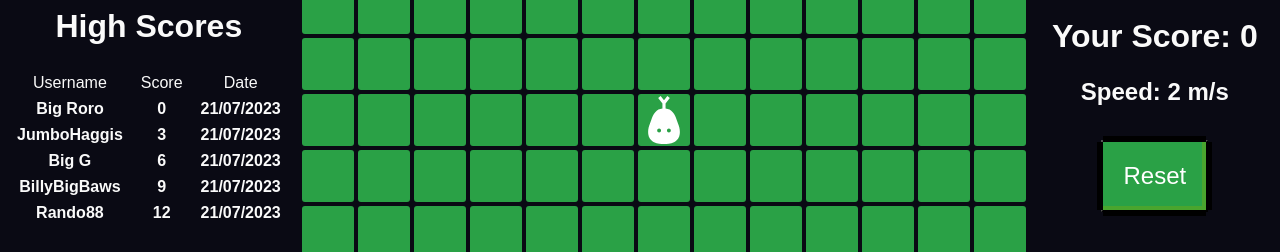
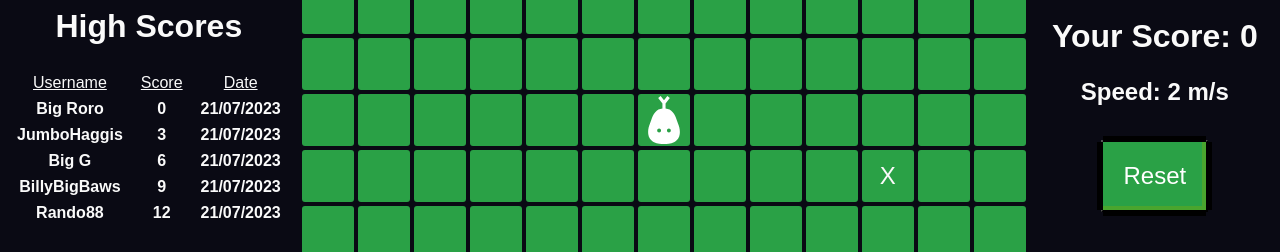
Before and after one commit to RoryMacGregor88/snake, a React (Vite) app: page / in a window 1280 px wide. Shown: the part 374-626 px from the top of the page. Built offline with nearby package versions, Linux system fonts and the light colour scheme; a web font is replaced by a local one.

Commit message:
feat(frontend): Switch prevFood with nextFoodm, styles and refactoring

```diff
--- a/src/sass/snake.scss
+++ b/src/sass/snake.scss
@@ -145,7 +145,11 @@
   visibility: visible;
 }
 
-.show-prev-food {
+.next-food {
+  font-size: 1.5rem;
+}
+
+.show-next-food {
   visibility: visible;
 }
 
@@ -192,6 +196,12 @@
     border-collapse: separate;
     border-spacing: 1rem 0;
 
+    thead {
+      td {
+        text-decoration: underline;
+      }
+    }
+
     td {
       text-align: center;
     }
--- a/src/snake.tsx
+++ b/src/snake.tsx
@@ -42,18 +42,18 @@ function Snake() {
   const [snakeCoords, setSnakeCoords] = useState<Coords[]>(INITIAL_COORDS);
   const [currentDirection, setCurrentDirection] = useState('');
   const [currentSpeed, setCurrentSpeed] = useState(INITIAL_SPEED);
+  const [hasLost, setHasLost] = useState(false);
 
   const [leaderboardScores, setLeaderboardScores] =
     useState<LeaderboardScore[]>(INITIAL_HIGH_SCORES);
 
-  const [hasLost, setHasLost] = useState(false);
-
   const boxes = useMemo(() => createGrid(), []);
   const getRandomFood = () => getRandomNonSnakeBox(boxes, snakeCoords);
 
+  // TODO: need to make sure they're not the same coords (pass value of one to the other)
   const [food, setFood] = useState<Food>(() => ({
     currentFood: getRandomFood(),
-    prevFood: [0, 0],
+    nextFood: getRandomFood(),
   }));
 
   const currentHighScore = leaderboardScores.reduce(
@@ -86,10 +86,10 @@ function Snake() {
     const isEating = foodLat === lat && foodLon === lon;
 
     if (isEating) {
-      /** CurrentFood from last iteration is prevFood next time around */
-      setFood(({ currentFood: prevFood }) => ({
-        currentFood: getRandomFood(),
-        prevFood,
+      /** NextFood from last iteration is currentFood next time around */
+      setFood(({ nextFood }) => ({
+        currentFood: nextFood,
+        nextFood: getRandomFood(),
       }));
     }
     return isEating;
@@ -115,7 +115,7 @@ function Snake() {
 
     const isEating = handleChecks(prevCoords, nextCoords);
 
-    /** Reduce speed (ms) each time snake eats */
+    /** Reduce time between moves each time snake eats */
     if (isEating) {
       if (currentSpeed !== MAX_SPEED) {
         setCurrentSpeed((prev) => {
@@ -170,7 +170,7 @@ function Snake() {
     setCurrentSpeed(INITIAL_SPEED);
     setHasStarted(false);
     setCurrentDirection('');
-    setFood({ currentFood: getRandomFood(), prevFood: [0, 0] });
+    setFood({ currentFood: getRandomFood(), nextFood: getRandomFood() });
 
     if (hasLost) {
       setHasLost(false);
@@ -196,14 +196,14 @@ function Snake() {
     );
 
     const [headLat, headLon] = snakeCoords[snakeCoords.length - 1];
-    const { currentFood, prevFood } = food;
+    const { currentFood, nextFood } = food;
 
     const [currentFoodLat, currentFoodLon] = currentFood;
-    const [prevFoodLat, prevFoodLon] = prevFood;
+    const [nextFoodLat, nextFoodLon] = nextFood;
 
     const isHead = lat === headLat && lon === headLon,
       isCurrentFood = lat === currentFoodLat && lon === currentFoodLon,
-      isPrevFood = lat === prevFoodLat && lon === prevFoodLon;
+      isNextFood = lat === nextFoodLat && lon === nextFoodLon;
 
     const headClasses = `${isHead ? 'body' : ''}`,
       rotationClasses = `${DIRECTION_KEYS[currentDirection] ?? 'ArrowUp'}`;
@@ -218,8 +218,8 @@ function Snake() {
         <div className={`hidden ${isCurrentFood ? 'show-current-food' : ''}`}>
           <img className='image' src='/lizard.svg' />
         </div>
-        <div className={`hidden ${isPrevFood ? 'show-prev-food' : ''}`}>
-          <div className='body-circle' style={{ backgroundColor: '#fff' }} />
+        <div className={`hidden ${isNextFood ? 'show-next-food' : ''}`}>
+          <div className='next-food'>X</div>
         </div>
         <div className={`hidden ${isInSnake && !isHead ? 'body' : ''}`}>
           <div className='body-circle' />
--- a/src/types.ts
+++ b/src/types.ts
@@ -2,7 +2,7 @@ export type Coords = [number, number];
 
 export interface Food {
   currentFood: Coords;
-  prevFood: Coords;
+  nextFood: Coords;
 }
 
 export interface LeaderboardScore {
```
Also changed, not shown: 1 other file (tests, documents, lock files or other folders).
